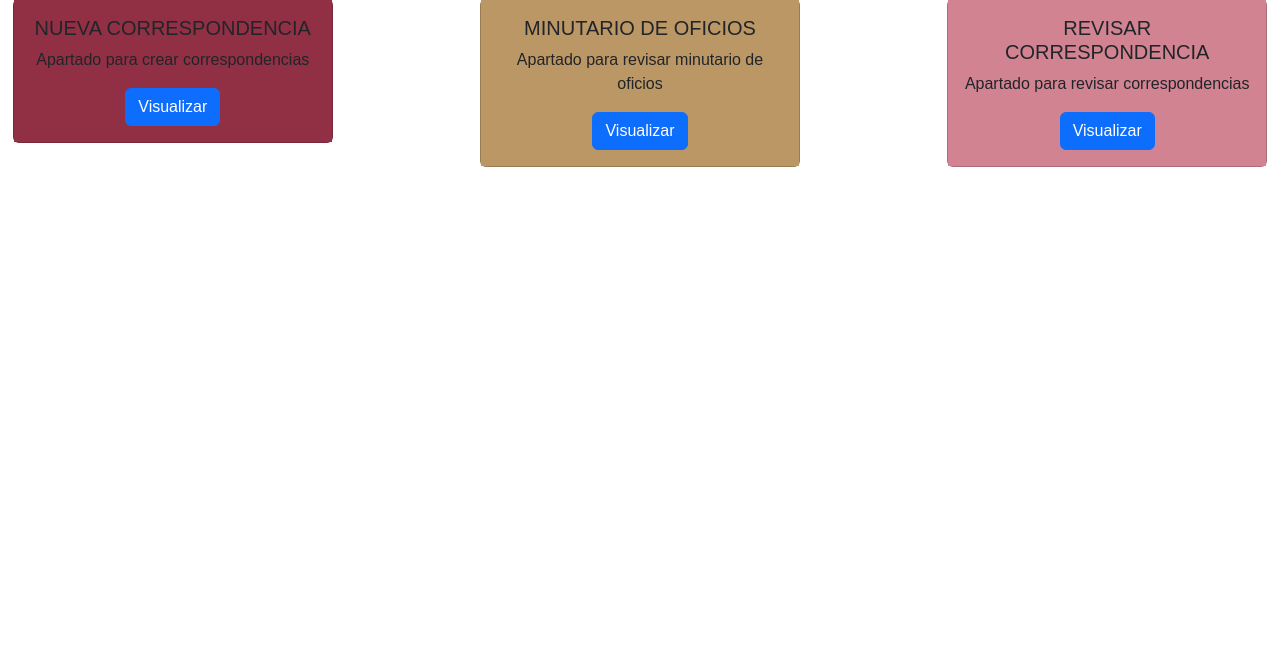
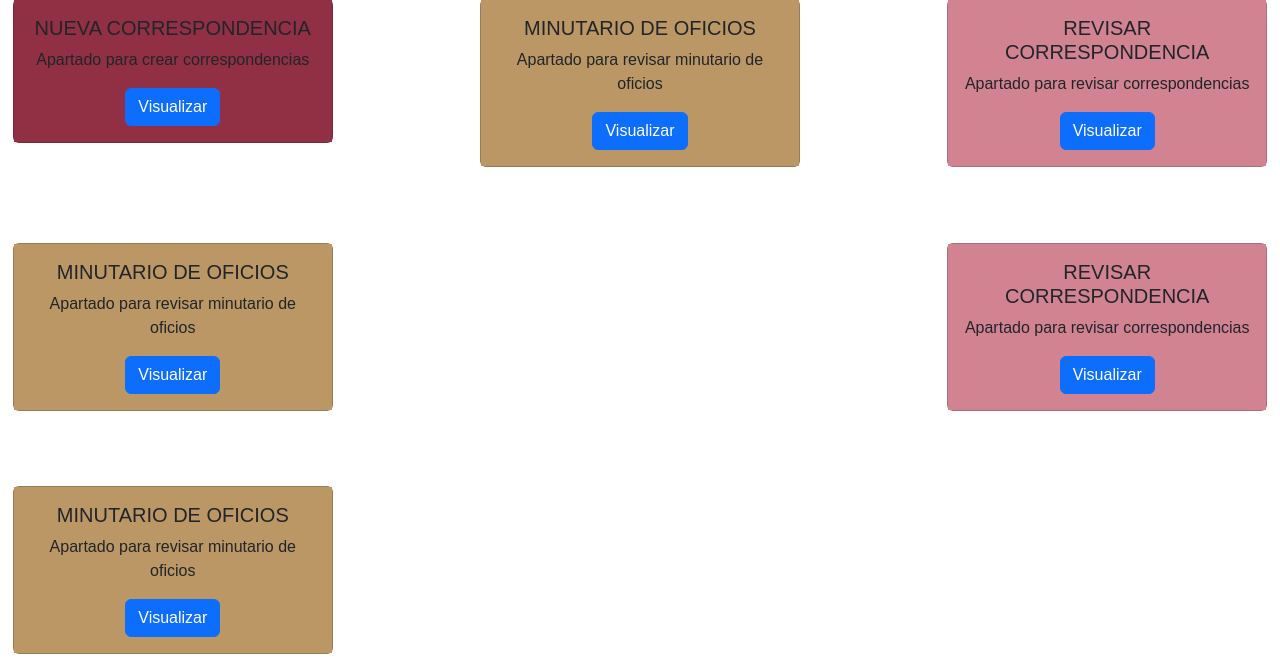
Before and after one commit to SaredGap/SICAD, a PHP site: page /Nivel1.php in a window 1280 px wide. Shown: the part 171-838 px from the top of the page. Before the commit the page ends 338 px from the top, so only its background shows below. Run offline with PHP 8.4, Linux system fonts and the light colour scheme.

Commit message:
Cambio de las intefaces de niveles

```diff
--- a/Nivel1.php
+++ b/Nivel1.php
@@ -14,6 +14,7 @@ include 'Navbar.php';
 </head>
 <body>
 
+<!-- Nivel 1 puede acceder a los 3 apartados -->
     <div class="contenedor">
 	  	<div class="contenedor-cards">
 		    <div class="contenedor-card-item">
@@ -57,6 +58,56 @@ include 'Navbar.php';
 		    </div>
 	   	</div>
 	</div>
+    <!-- Nivel 2 puede acceder a los 2 apartados  Revisaar correspondencia y minuario de oficios -->
+    <div class="contenedor">
+	  	<div class="contenedor-cards">
+		    <div class="contenedor-card-item">
+		      	<div id="MinutarioOf" class="contenedor-card-item-wrapper-MinutarioOf">
+                  <div class="card">
+                        <div class="card-body">
+                            <center>
+                            <h5 class="card-title">MINUTARIO DE OFICIOS</h5>
+                            <p class="card-text">Apartado para revisar minutario de oficios</p>
+                            <a href="#" class="btn btn-primary">Visualizar</a>
+                            </center>
+                        </div>
+                    </div>
+		      	</div>
+		    </div>
+		    <div class="contenedor-card-item">
+		      	<div id="RevisarC" class="contenedor-card-item-wrapper-RevisarC">
+                    <div class="card">
+                        <div class="card-body">
+                            <center>
+                            <h5 class="card-title">REVISAR CORRESPONDENCIA</h5>
+                            <p class="card-text">Apartado para revisar correspondencias</p>
+                            <a href="#" class="btn btn-primary">Visualizar</a>
+                            </center>
+                        </div>
+                    </div>
+		      	</div>
+		    </div>
+	   	</div>
+	</div>
+    <!-- Nivel 3 puede acceder a 1 apartado, minuario de oficios -->
+    <div class="contenedor">
+	  	<div class="contenedor-cards">
+		    <div class="contenedor-card-item">
+		      	<div id="MinutarioOf" class="contenedor-card-item-wrapper-MinutarioOf">
+                  <div class="card">
+                        <div class="card-body">
+                            <center>
+                            <h5 class="card-title">MINUTARIO DE OFICIOS</h5>
+                            <p class="card-text">Apartado para revisar minutario de oficios</p>
+                            <a href="#" class="btn btn-primary">Visualizar</a>
+                            </center>
+                        </div>
+                    </div>
+		      	</div>
+		    </div>
+	   	</div>
+	</div>
+
 <script src="https://cdn.jsdelivr.net/npm/bootstrap@5.3.0-alpha1/dist/js/bootstrap.bundle.min.js" integrity="sha384-w76AqPfDkMBDXo30jS1Sgez6pr3x5MlQ1ZAGC+nuZB+EYdgRZgiwxhTBTkF7CXvN" crossorigin="anonymous"></script>
 <script src="https://cdn.jsdelivr.net/npm/@popperjs/core@2.11.6/dist/umd/popper.min.js" integrity="sha384-oBqDVmMz9ATKxIep9tiCxS/Z9fNfEXiDAYTujMAeBAsjFuCZSmKbSSUnQlmh/jp3" crossorigin="anonymous"></script>
 <script src="https://cdn.jsdelivr.net/npm/bootstrap@5.3.0-alpha1/dist/js/bootstrap.min.js" integrity="sha384-mQ93GR66B00ZXjt0YO5KlohRA5SY2XofN4zfuZxLkoj1gXtW8ANNCe9d5Y3eG5eD" crossorigin="anonymous"></script>
```
